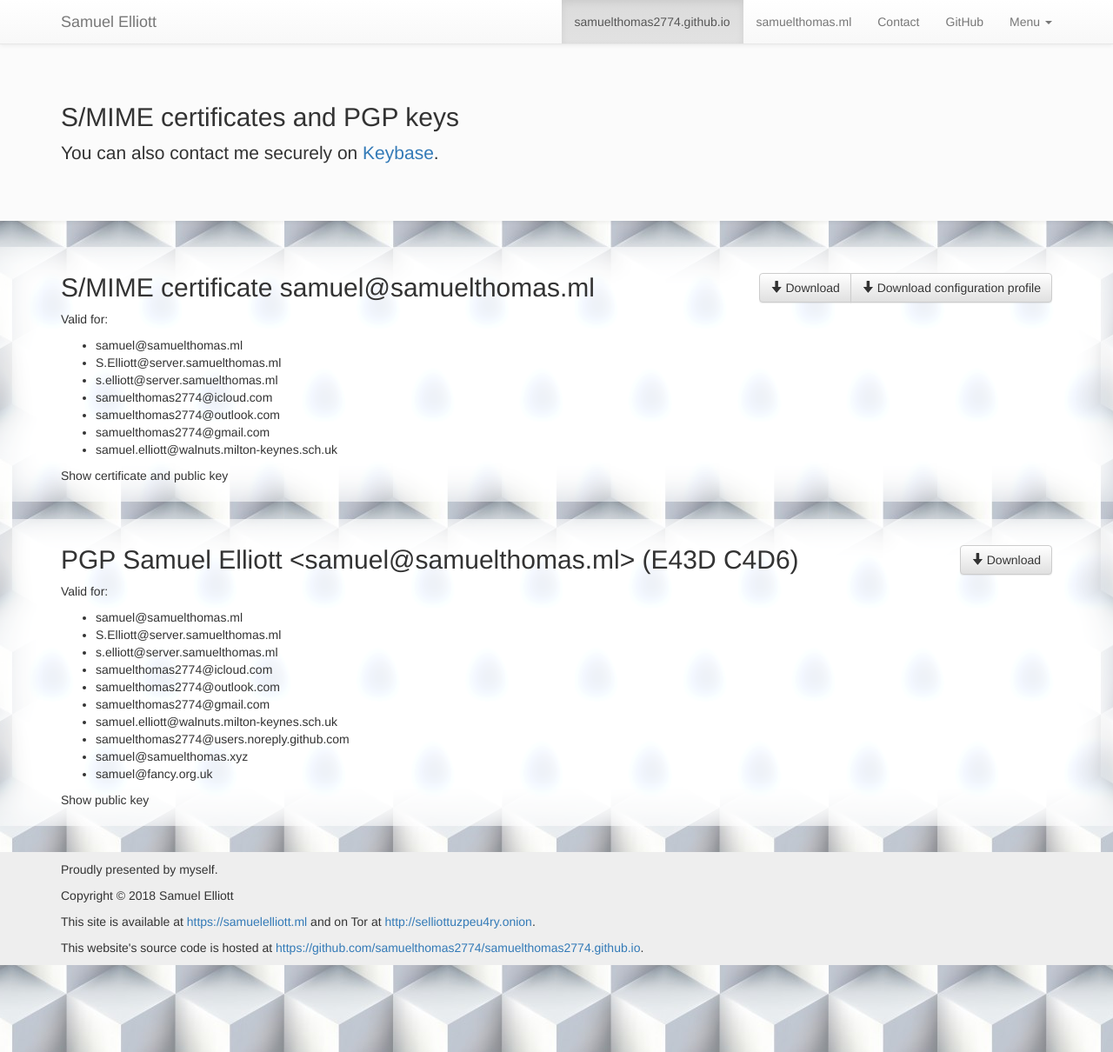
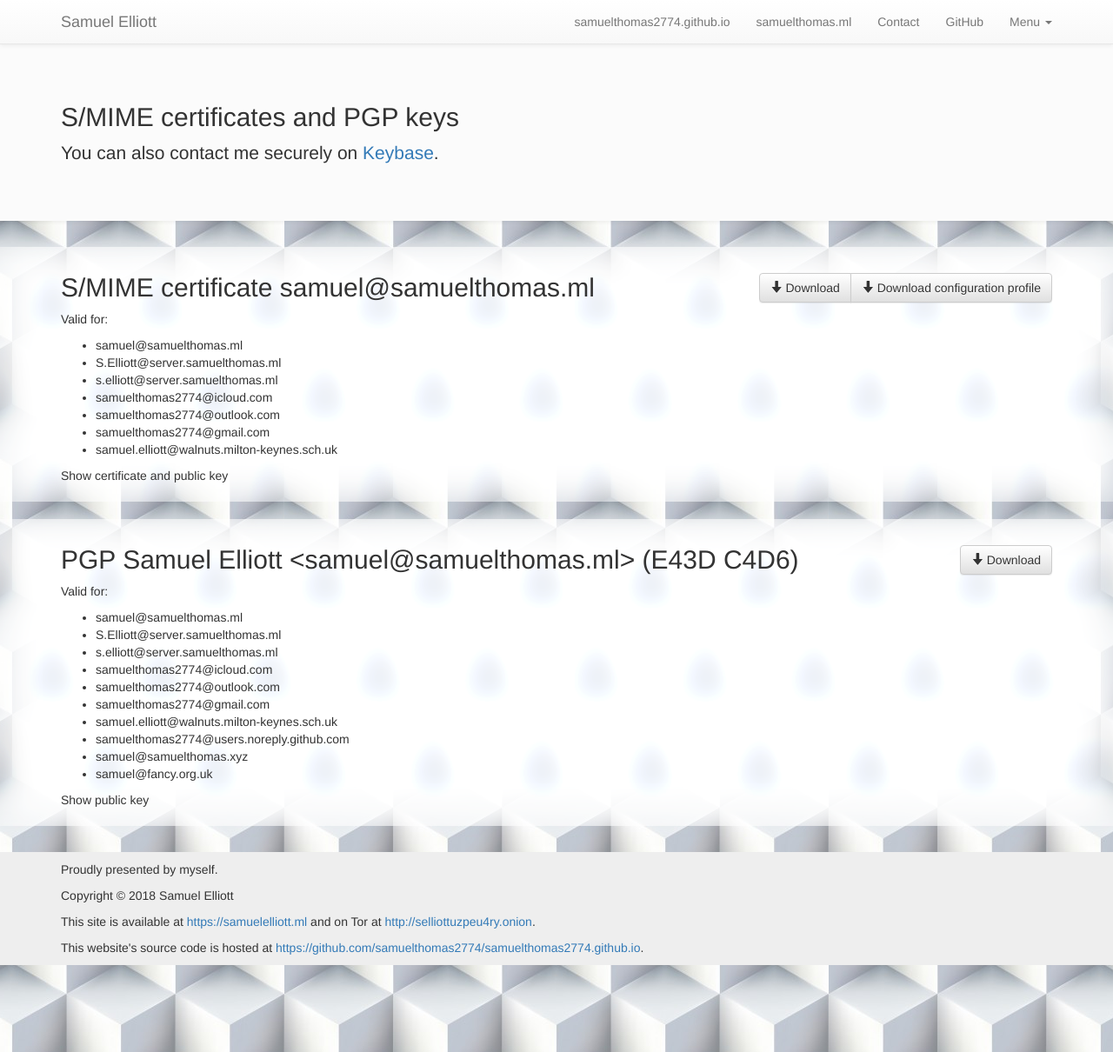
Before and after one commit to samuelthomas2774/samuelthomas2774.github.io, a Jekyll site: the page built from keys.html, in a window 1280 px wide and 1210 px high. Shown: the whole window at 87% size. Built offline with Jekyll 4.4.1, drawn with Linux system fonts in a browser that asks for light colours; comment, search, counter and statistics services are not loaded.

Commit message:
Fix navbar active states

```diff
--- a/_includes/navbar.html
+++ b/_includes/navbar.html
@@ -11,40 +11,44 @@
         </div>
         <div id="navbar" class="navbar-collapse collapse">
             <ul class="nav navbar-nav navbar-right">
-                <li class="active js"><a href="#html" onclick="window.location.href = '{{ "/" | relative_url }}'; event.preventDefault(); return false;">samuelthomas2774.github.io</a></li>
-                <li class="active no-js"><a href="{{ "/" | relative_url }}">samuelthomas2774.github.io</a></li>
+                {% unless page.url == "/" %}
+                    {% assign index_url = "/" | relative_url %}
+                {% endunless %}
+
+                <li class="{% if page.url == "/" %}active {% endif %}js"><a href="#html" onclick="window.location.href = '{{ "/" | relative_url }}'; event.preventDefault(); return false;">samuelthomas2774.github.io</a></li>
+                <li class="{% if page.url == "/" %}active {% endif %}no-js"><a href="{{ "/" | relative_url }}">samuelthomas2774.github.io</a></li>
                 <li><a href="https://samuelthomas.ml">samuelthomas.ml</a></li>
-                <li><a href="{{ "/" | relative_url }}#contact">Contact</a></li>
+                <li><a href="{{ index_url }}#contact">Contact</a></li>
                 <li><a href="https://github.com/samuelthomas2774">GitHub</a></li>
 
                 <li class="dropdown js" id="navbar-dropdown">
                     <a href="#" class="dropdown-toggle" data-toggle="dropdown" role="button" aria-haspopup="true" aria-expanded="false">Menu <span class="caret"></span></a>
                     <ul class="dropdown-menu">
                         <li class="dropdown-header">Projects</li>
-                        <li><a href="{{ "/" | relative_url }}#devs-samuelthomas-ml">devs.samuelthomas.ml</a></li>
-                        <li><a href="{{ "/" | relative_url }}#samuelthomas-ml-v4">samuelthomas.ml v4</a></li>
-                        <li><a href="{{ "/" | relative_url }}#oauth-client">OAuth Client</a></li>
-                        <li><a href="{{ "/" | relative_url }}#asteroid">Asteroid</a></li>
-                        <li><a href="{{ "/" | relative_url }}#asteroid-database-objects">Asteroid Database Objects</a></li>
-                        <li><a href="{{ "/" | relative_url }}#jquery-emoji">jQuery Emoji</a></li>
-                        <li><a href="{{ "/" | relative_url }}#jquery-icons">jQuery Icons</a></li>
-                        <li><a href="{{ "/" | relative_url }}#project-w">Project W</a></li>
-                        <li><a href="{{ "/" | relative_url }}#bd-fixes">BetterDiscord CSS fixes</a></li>
-                        <li><a href="{{ "/" | relative_url }}#bd-hide-sidebars">BetterDiscord Hide Sidebars</a></li>
+                        <li><a href="{{ index_url }}#devs-samuelthomas-ml">devs.samuelthomas.ml</a></li>
+                        <li><a href="{{ index_url }}#samuelthomas-ml-v4">samuelthomas.ml v4</a></li>
+                        <li><a href="{{ index_url }}#oauth-client">OAuth Client</a></li>
+                        <li><a href="{{ index_url }}#asteroid">Asteroid</a></li>
+                        <li><a href="{{ index_url }}#asteroid-database-objects">Asteroid Database Objects</a></li>
+                        <li><a href="{{ index_url }}#jquery-emoji">jQuery Emoji</a></li>
+                        <li><a href="{{ index_url }}#jquery-icons">jQuery Icons</a></li>
+                        <li><a href="{{ index_url }}#project-w">Project W</a></li>
+                        <li><a href="{{ index_url }}#bd-fixes">BetterDiscord CSS fixes</a></li>
+                        <li><a href="{{ index_url }}#bd-hide-sidebars">BetterDiscord Hide Sidebars</a></li>
                         <li class="divider" role="separator"></li>
 
                         <li class="dropdown-header">Contributing to</li>
-                        <li><a href="{{ "/" | relative_url }}#betterdiscord">BetterDiscord v2</a></li>
+                        <li><a href="{{ index_url }}#betterdiscord">BetterDiscord v2</a></li>
                         <li class="divider" role="separator"></li>
 
                         <li class="dropdown-header">Other</li>
-                        <li><a href="{{ "/" | relative_url }}#airport">airport</a></li>
-                        <li><a href="{{ "/" | relative_url }}#thewalnutspi">The Walnuts Pi</a></li>
+                        <li><a href="{{ index_url }}#airport">airport</a></li>
+                        <li><a href="{{ index_url }}#thewalnutspi">The Walnuts Pi</a></li>
                         <li class="divider" role="separator"></li>
 
                         <li class="dropdown-header">Business websites</li>
-                        <li><a href="{{ "/" | relative_url }}#eelliottfineart">Emily Elliott's Fine Art</a></li>
-                        <li><a href="{{ "/" | relative_url }}#celliottbuilding">C Elliott Building Ltd</a></li>
+                        <li><a href="{{ index_url }}#eelliottfineart">Emily Elliott's Fine Art</a></li>
+                        <li><a href="{{ index_url }}#celliottbuilding">C Elliott Building Ltd</a></li>
                         <li class="divider" role="separator"></li>
 
                         <li><a href="https://github.com/samuelthomas2774/samuelthomas2774.github.io">samuelthomas2774.github.io on GitHub</a></li>
--- a/_layouts/default.html
+++ b/_layouts/default.html
@@ -15,7 +15,7 @@
 
 	<script>document.documentElement.className += " js";</script>
 </head>
-<body data-spy="scroll" data-target="#navbar" data-offset="120">
+<body{% if page.url == "/" %} data-spy="scroll" data-target="#navbar"{% endif %} data-offset="120">
 	<div class="background"></div>
 
 	<div class="page">
```
Also changed, not shown: 1 other file.
